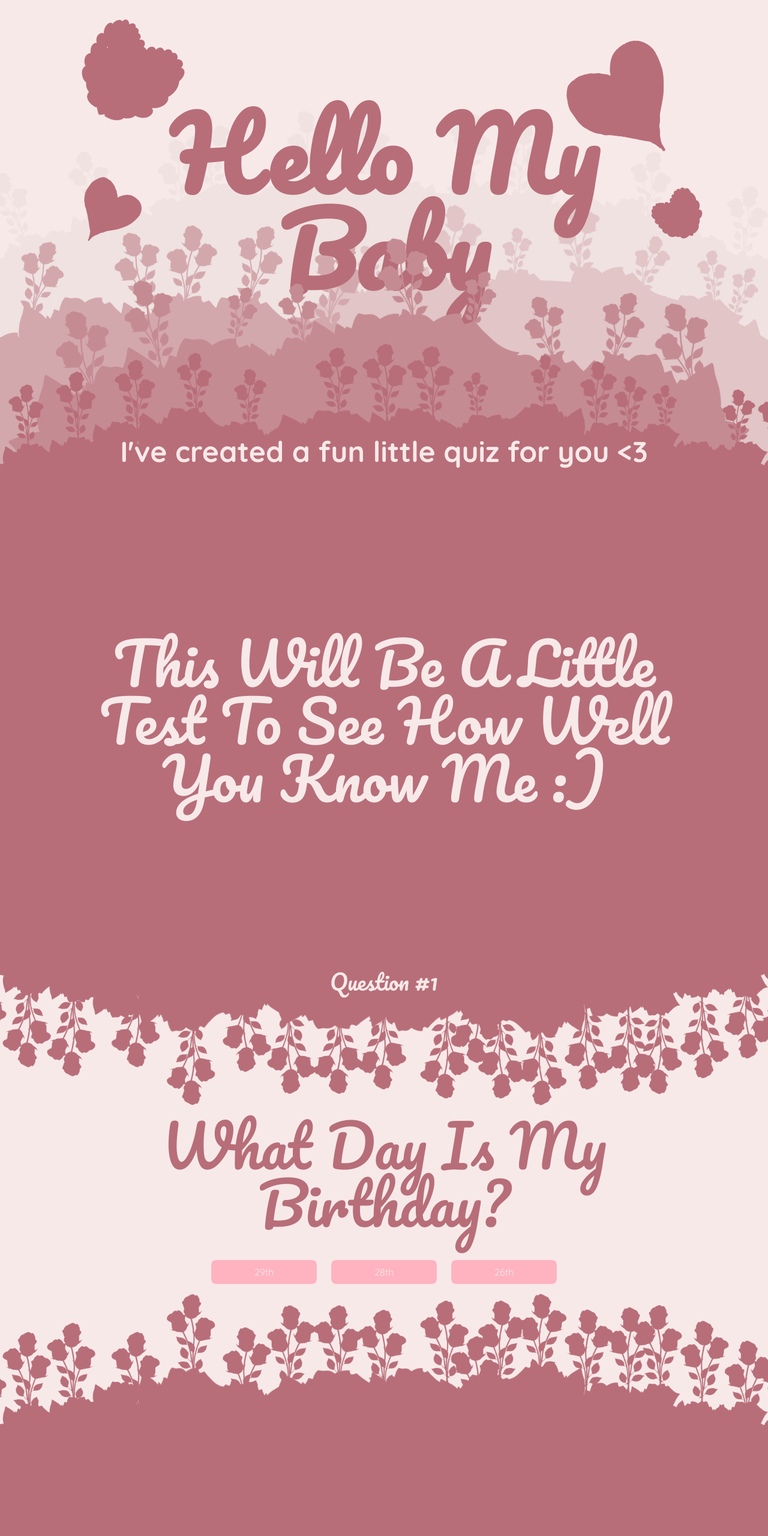
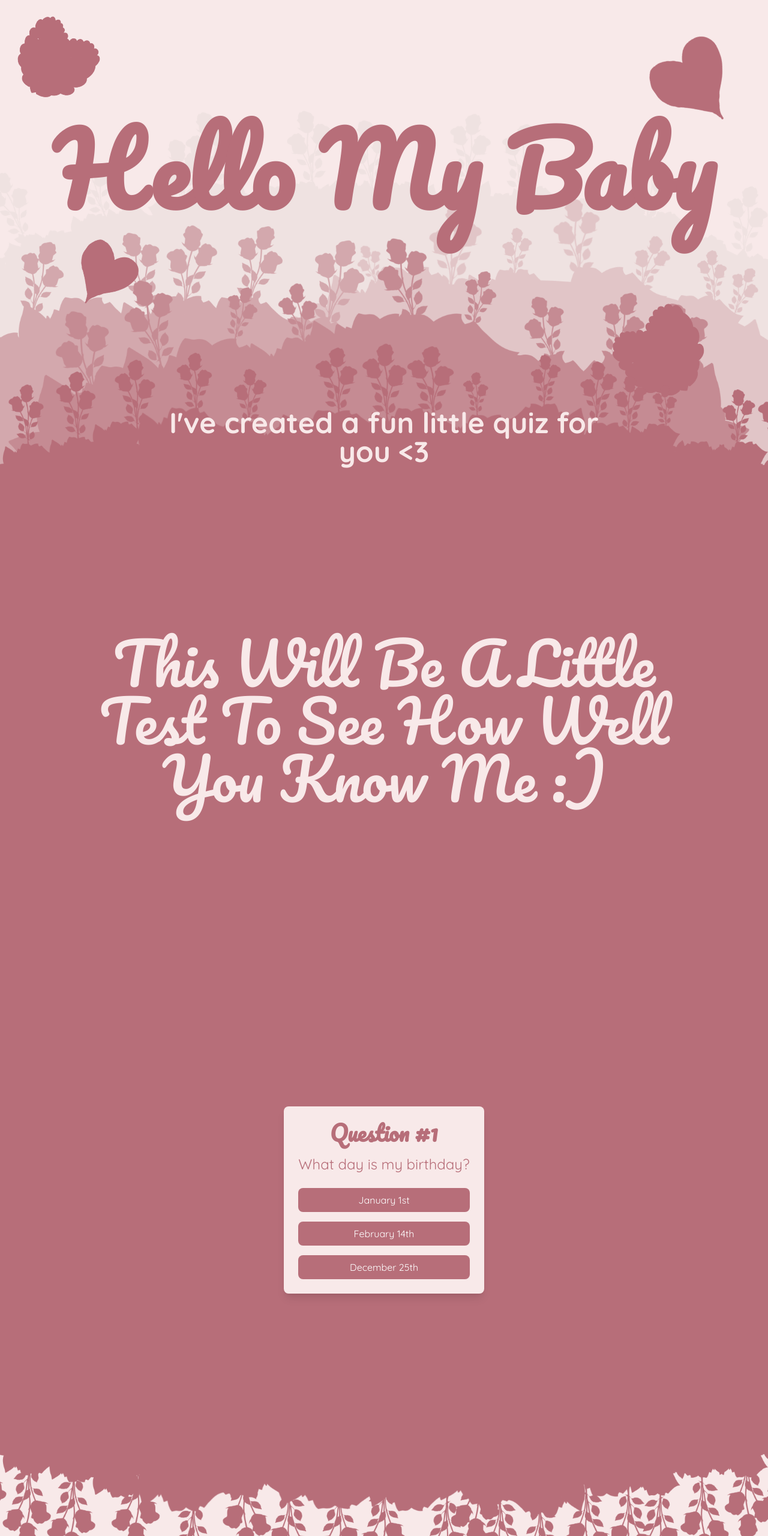
Before and after one commit to malikbennett/Valentines-2, a website built with Vite: page index.html in a window 1280 px wide. Shown: the top 2560 px of the page at 60% size. Built offline with nearby package versions, Linux system fonts and the light colour scheme.

Commit message:
finsihed layout

```diff
--- a/index.html
+++ b/index.html
@@ -3,61 +3,83 @@
   <head>
     <meta charset="UTF-8" />
     <meta name="viewport" content="width=device-width, initial-scale=1.0" />
-    <link rel="preload" href="/fonts/Pacifico-Regular.ttf" as="font" type="font/ttf" crossorigin>
-    <link rel="preload" href="/fonts/Quicksand-VariableFont_wght.ttf" as="font" type="font/ttf" crossorigin>
+    <link rel="preload" href="/fonts/Pacifico-Regular.ttf" as="font" type="font/ttf" crossorigin />
+    <link rel="preload" href="/fonts/Quicksand-VariableFont_wght.ttf" as="font" type="font/ttf" crossorigin />
     <title>Valentines</title>
   </head>
-  <body class="font-Quicksand box-border min-h-screen w-full bg-lavendar overflow-x-hidden">
+  <body class="box-border min-h-screen w-full overflow-x-hidden bg-lavendar font-Quicksand">
     <!-- Hero Section -->
-    <section class="relative flex flex-col items-center justify-center h-screen w-full">
-      <div class="flex grow place-items-center relative grid-rows-4 w-10/12 -z-10 mx-auto">
-        <h1 class="my-2 mb-16 text-5xl md:text-8xl lg:text-9xl text-center w-full text-main-400 font-black ">Hello My Baby</h1>
-        <img src="/images/heart.png" alt="" class="absolute top-[10vh] right-[4vw] lg:top-[5vh] lg:right-[0] -rotate-[35deg] size-20 lg:size-64 ">
-        <img src="/images/heart.png" alt="" class="absolute top-[25vh] left-[8vw] lg:top-[35vh] lg:left-[0] rotate-[35deg] size-16 lg:size-36 ">
-        <img src="/images/heart-0.png" alt="" class="absolute top-[10vh] left-[2vw] lg:top-[6vh] rotate-[35deg] size-16 lg:size-40 ">
-        <img src="/images/heart-0.png" alt="" class="absolute top-[30vh] right-[1vw] lg:top-[40vh] lg:right-[0] -rotate-[35deg] size-14 lg:size-20 ">
+    <section class="relative flex h-screen w-full flex-col items-center justify-center">
+      <!-- Heading -->
+      <div class="relative z-30 flex grow items-center justify-center">
+        <h1 class="mt-20 text-center text-6xl font-bold leading-tight text-main-400 sm:text-7xl md:text-8xl xl:mt-24 xl:text-9xl">Hello My Baby</h1>
       </div>
-      <p class="text-2xl md:text-4xl lg:text-5xl text-center w-10/12 text-lavendar font-extrabold z-50 mb-6 ">I've created a fun little quiz for you &lt;3</p>
-      <img src="/images/Hero-Layers/layer-5.png" alt="layer-5" class="absolute min-h-screen min-w-screen object-cover bottom-0 left-0 -z-50" />
-      <img src="/images/Hero-Layers/layer-4.png" alt="layer-4" class="absolute min-h-screen min-w-screen object-cover bottom-0 left-0 -z-40" />
-      <img src="/images/Hero-Layers/layer-3.png" alt="layer-3" class="absolute min-h-screen min-w-screen object-cover bottom-0 left-0 -z-30" />
-      <img src="/images/Hero-Layers/layer-2.png" alt="layer-2" class="absolute min-h-screen min-w-screen object-cover bottom-0 left-0 z-0" />
-      <img src="/images/Hero-Layers/layer-1.png" alt="layer-1" class="absolute min-h-screen min-w-screen object-cover bottom-0 left-0 z-20" />
+      <!-- Paragraph -->
+      <div class="relative z-50 flex grow items-end justify-center">
+        <p class="mb-6 w-10/12 text-center text-2xl font-extrabold text-lavendar md:text-4xl lg:text-5xl">I've created a fun little quiz for you &lt;3</p>
+      </div>
+      <!-- Floating Hearts -->
+      <img src="/images/heart-0.png" alt="" class="absolute left-[2%] top-[10%] z-30 size-20 rotate-[35deg] lg:top-[16%] lg:size-28 xl:top-[5%] xl:size-32" />
+      <img
+        src="/images/heart.png"
+        alt=""
+        class="absolute right-[2%] top-[10%] z-30 size-24 -rotate-[35deg] sm:top-[12%] md:top-[14%] md:size-28 lg:top-[16%] lg:size-32 xl:top-[5%] xl:size-48"
+      />
+      <img
+        src="/images/heart.png"
+        alt=""
+        class="absolute left-[8%] top-[35%] z-30 size-16 rotate-[35deg] sm:top-[50%] sm:size-24 lg:size-32 xl:top-[48%] xl:size-36"
+      />
+      <img
+        src="/images/heart-0.png"
+        alt=""
+        class="absolute right-[5%] top-[45%] z-40 size-16 -rotate-[35deg] sm:right-[8%] sm:top-[65%] lg:size-32 xl:size-36"
+      />
+      <!-- Background Layers -->
+      <img src="/images/Hero-Layers/layer-5.png" alt="layer-5" class="min-w-screen absolute bottom-0 left-0 z-0 min-h-screen object-cover" />
+      <img src="/images/Hero-Layers/layer-4.png" alt="layer-4" class="min-w-screen absolute bottom-0 left-0 z-10 min-h-screen object-cover" />
+      <img src="/images/Hero-Layers/layer-3.png" alt="layer-3" class="min-w-screen absolute bottom-0 left-0 z-20 min-h-screen object-cover" />
+      <img src="/images/Hero-Layers/layer-2.png" alt="layer-2" class="min-w-screen absolute bottom-0 left-0 z-30 min-h-screen object-cover" />
+      <img src="/images/Hero-Layers/layer-1.png" alt="layer-1" class="min-w-screen absolute bottom-0 left-0 z-40 min-h-screen object-cover" />
     </section>
     <!-- Transition Message -->
-    <section class="flex place-items-center min-h-screen w-full bg-main-400">
-      <h1 class="text-4xl md:text-6xl lg:text-8xl text-lavendar text-center w-10/12 mx-auto">This Will Be A Little Test To See How Well You Know Me :&rpar;</h1>
+    <section class="flex min-h-screen w-full place-items-center bg-main-400">
+      <h1 class="mx-auto w-10/12 text-center text-4xl text-lavendar md:text-6xl lg:text-8xl">This Will Be A Little Test To See How Well You Know Me :&rpar;</h1>
     </section>
     <!-- Questionaire -->
-    <section class="relative flex flex-col items-center min-h-screen w-full">
-      <img src="/images/Questionaire-Layers/top-border.png" alt="top-border" class="absolute min-h-screen min-w-screen object-cover top-0 left-0 z-20">
-      <h2 class="absolute top-0 text-4xl text-center text-lavendar my-[2vh] z-50">Question #<span>1</span></h2>
-      <div class="flex flex-col justify-center gap-2 items-center grow w-10/12 mx-auto">
-        <h1 class="text-4xl md:text-6xl lg:text-8xl text-main-400 mb-[5vh] text-center">What Day Is My Birthday?</h1>
-        <div class="flex justify-center items-center  gap-6 w-full lg:max-w-[36rem]">
-          <button class="grow py-2 px-4 rounded-lg text-lavendar hover:text-main-400 bg-cherry hover:bg-lavendar">29th</button>
-          <button class="grow py-2 px-4 rounded-lg text-lavendar hover:text-main-400 bg-cherry hover:bg-lavendar">28th</button>
-          <button class="grow py-2 px-4 rounded-lg text-lavendar hover:text-main-400 bg-cherry hover:bg-lavendar">26th</button>
-        </div>
-      </div>
-      <img src="/images/Questionaire-Layers/bottom-border.png" alt="top-border" class="absolute min-h-screen min-w-screen object-cover bottom-0 left-0 z-20">
-    </section>
-    <!-- Valentines Question -->
-    <section class="min-h-screen w-full bg-main-400">
-      <img src="/images/Valentines-Layers/border.png" alt="" class="absolute w-full min-h-screen hidden lg:inline-block">
-      <div class="flex flex-col justify-center item-center w-10/12 min-h-screen gap-2 mx-auto">
-        <h1 class="text-6xl text-lavendar mb-12 text-center">Will you be my Valentines?</h1>
-        <div class="flex flex-col gap-8 justify-between w-full">
-          <button class="py-4 px-8 rounded-lg text-main-400 bg-lavendar hover:bg-main-200">YES!!!</button>
-          <button class="py-4 px-8 rounded-lg text-main-400 bg-lavendar hover:bg-main-200">no??</button>
+    <section class="relative flex min-h-screen w-full flex-col items-center justify-center gap-2 bg-main-400">
+      <div class="mx-auto max-w-4xl rounded-lg bg-lavendar p-6 text-main-400 shadow-lg">
+        <!-- Question Number -->
+        <h2 class="mb-4 text-center text-4xl font-bold">Question #1</h2>
+        <!-- Question Prompt -->
+        <p class="mb-6 text-center text-2xl">What day is my birthday?</p>
+        <!-- Buttons -->
+        <div class="flex flex-col space-y-4">
+          <button class="hover:bg-main-500 rounded-lg bg-main-400 px-4 py-2 text-white transition-colors">January 1st</button>
+          <button class="hover:bg-main-500 rounded-lg bg-main-400 px-4 py-2 text-white transition-colors">February 14th</button>
+          <button class="hover:bg-main-500 rounded-lg bg-main-400 px-4 py-2 text-white transition-colors">December 25th</button>
         </div>
       </div>
     </section>
+    <!-- Valentines Question -->
+    <section class="relative flex min-h-screen w-full flex-col items-center justify-center">
+      <img src="/images/Valentines-Layers/top-border.png" alt="" class="min-w-screen absolute left-0 top-0 z-40 min-h-screen object-cover" />
+      <div class="mx-auto max-w-xl rounded-lg p-6 text-main-400">
+        <!-- Question Prompt -->
+        <h1 class="mb-6 text-center text-2xl sm:text-4xl lg:mb-12 lg:text-7xl">Will You Be My Valentines?</h1>
+        <!-- Buttons -->
+        <div class="flex flex-col space-y-4 sm:flex-row sm:justify-center sm:space-x-4 sm:space-y-0">
+          <button class="hover:bg-main-500 rounded-lg bg-main-400 px-4 py-2 text-white transition-colors">January 1st</button>
+          <button class="hover:bg-main-500 rounded-lg bg-main-400 px-4 py-2 text-white transition-colors">December 25th</button>
+        </div>
+      </div>
+      <img src="/images/Valentines-Layers/bottom-border.png" alt="" class="min-w-screen absolute bottom-0 left-0 z-40 min-h-screen object-cover" />
+    </section>
     <!-- Final Message -->
-    <section class="flex items-center justify-center min-h-screen w-full bg-main-400">
-      <div class="bg-lavendar w-10/12 p-5 gap-2 rounded-lg">
-        <h1 class="text-6xl text-main-400 mb-12 text-center">Thank You For Playing!</h1>
-        <p class="text-2xl text-main-400 text-center w-full">I hope you had a great time with our Valentines Day!</p>
+    <section class="flex min-h-screen w-full items-center justify-center bg-main-400">
+      <div class="mx-auto max-w-xl rounded-lg p-6 bg-lavendar shadow-lg text-main-400">
+        <h1 class="mb-6 text-center text-2xl sm:text-4xl lg:mb-12">YEAAAHH!!!</h1>
+        <p class="mb-6 text-center text-2xl">Thank you for being in my life</p>
       </div>
     </section>
 
```
Also changed, not shown: public/images/Valentines-Layers/bottom-border.png (renamed from public/images/Questionaire-Layers/bottom-border.png), public/images/Valentines-Layers/top-border.png (renamed from public/images/Questionaire-Layers/top-border.png).
